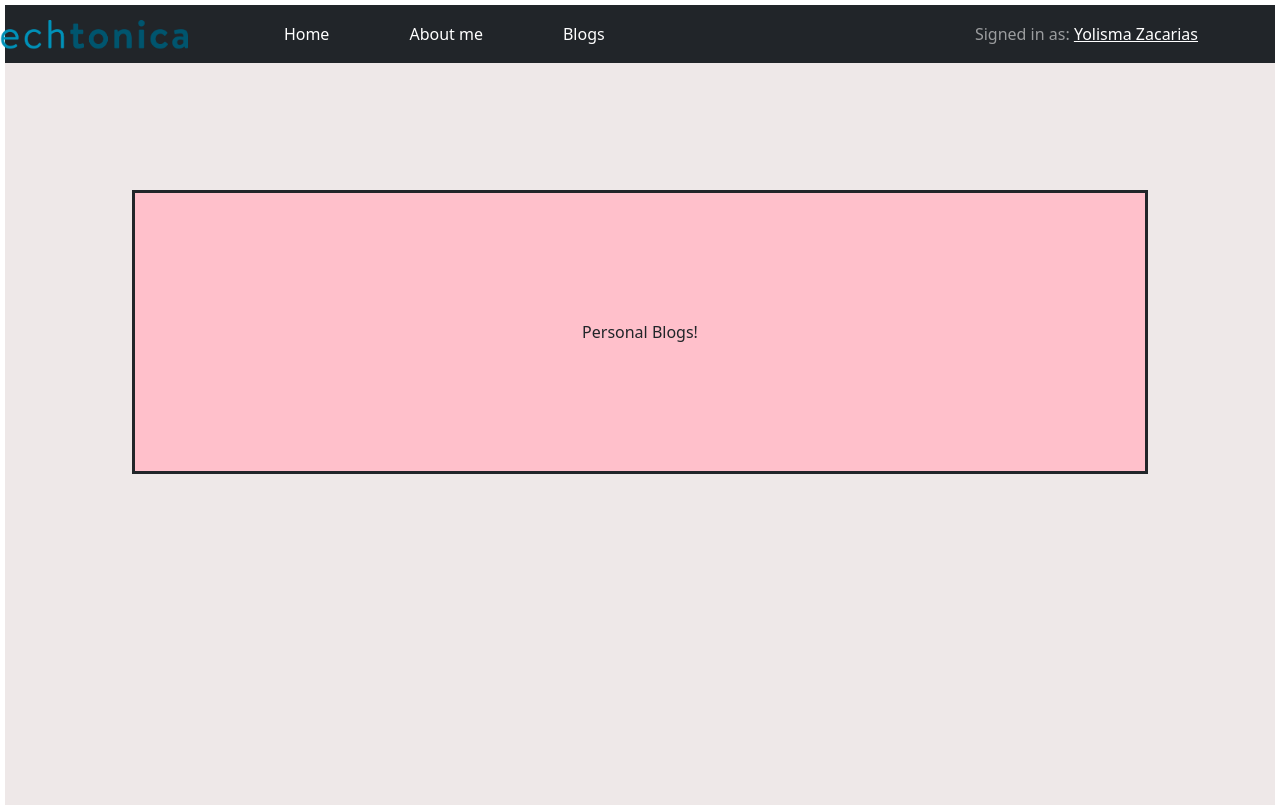
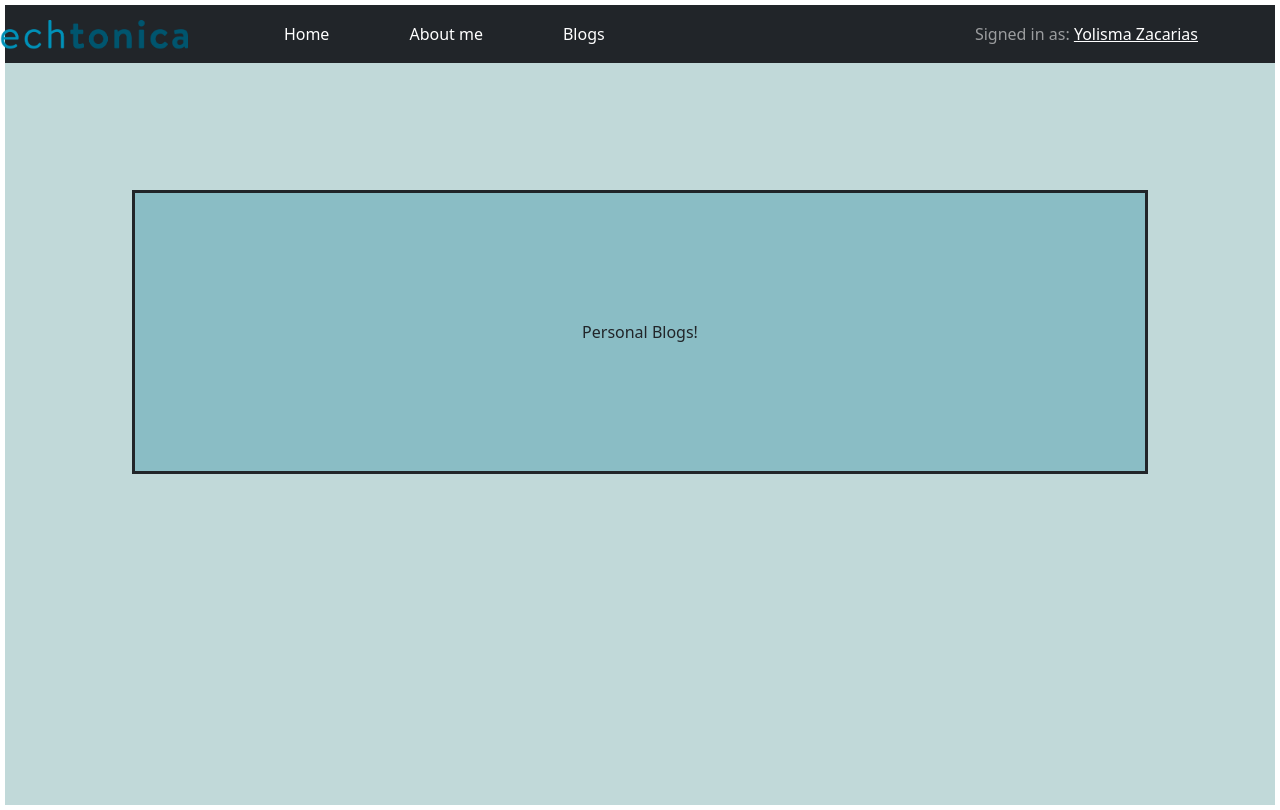
Before and after one commit to Yolisss/blogProject2023, a React (Vite) app in the folder client/: page / in a window 1280 px wide. Built offline with nearby package versions, Linux system fonts and the light colour scheme.

Commit message:
changed homepage class background to blue

```diff
--- a/client/src/App.css
+++ b/client/src/App.css
@@ -4,7 +4,7 @@ body {
 
 .App {
   min-height: 100vh;
-  background-color: rgb(238, 232, 232);
+  background-color: rgb(193 217 217);
   margin: 5px;
 }
 
@@ -86,7 +86,7 @@ button.btn.btn-primary {
   width: 50%;
 }
 .home-page {
-  background-color: pink;
+  background-color: #8abdc5;
   padding: 10%;
   text-align: center;
   margin: 10%;
```
